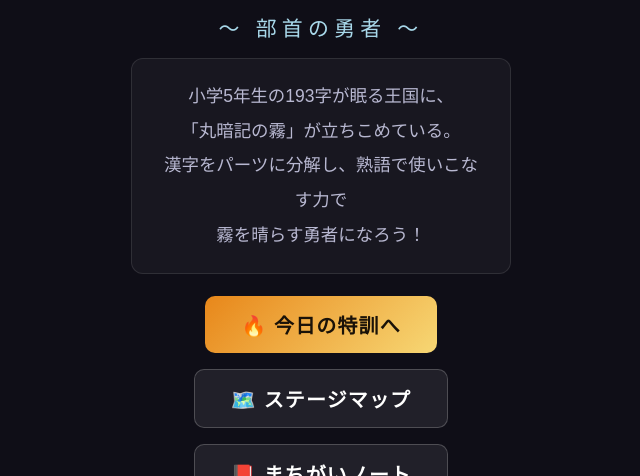
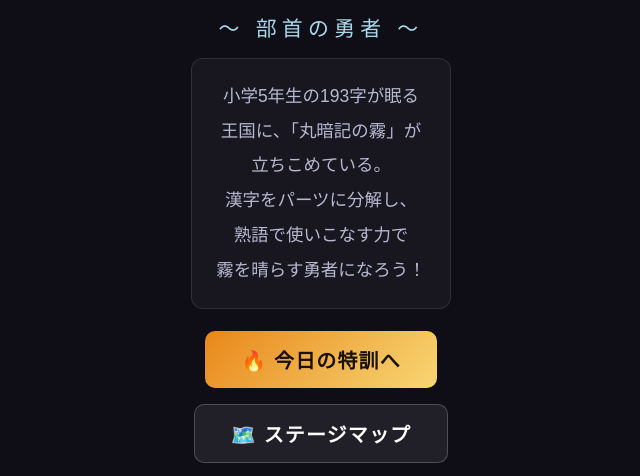
Before and after one commit to st-dash/manabi, a plain HTML site: page kanji-quest/kanji-quest.html in a window 1280 px wide. Shown: the part 300-776 px from the top of the page, without its empty margins (319-959 px from the left). Drawn offline with Linux system fonts and the light colour scheme.

Commit message:
タイトル画面のストーリー文が狭い画面で不自然に折り返される問題を修正
各行が長く、モバイル幅では自動折り返しにより単語の途中で改行されて
しまっていた。行を短く区切り直し、360〜480px幅で折り返しが発生しない
ことを確認。

Co-Authored-By: Claude Sonnet 5 <noreply@anthropic.com>

```diff
--- a/kanji-quest/kanji-quest.html
+++ b/kanji-quest/kanji-quest.html
@@ -15,9 +15,11 @@
         <h1 class="game-title">漢字<br>クエスト</h1>
         <p class="game-subtitle">〜 部首の勇者 〜</p>
         <div class="title-story">
-            小学5年生の193字が眠る王国に、<br>
-            「丸暗記の霧」が立ちこめている。<br>
-            漢字をパーツに分解し、熟語で使いこなす力で<br>
+            小学5年生の193字が眠る<br>
+            王国に、「丸暗記の霧」が<br>
+            立ちこめている。<br>
+            漢字をパーツに分解し、<br>
+            熟語で使いこなす力で<br>
             霧を晴らす勇者になろう！
         </div>
         <button class="btn btn-primary" onclick="startDailyBattle()">🔥 今日の特訓へ</button>
```
